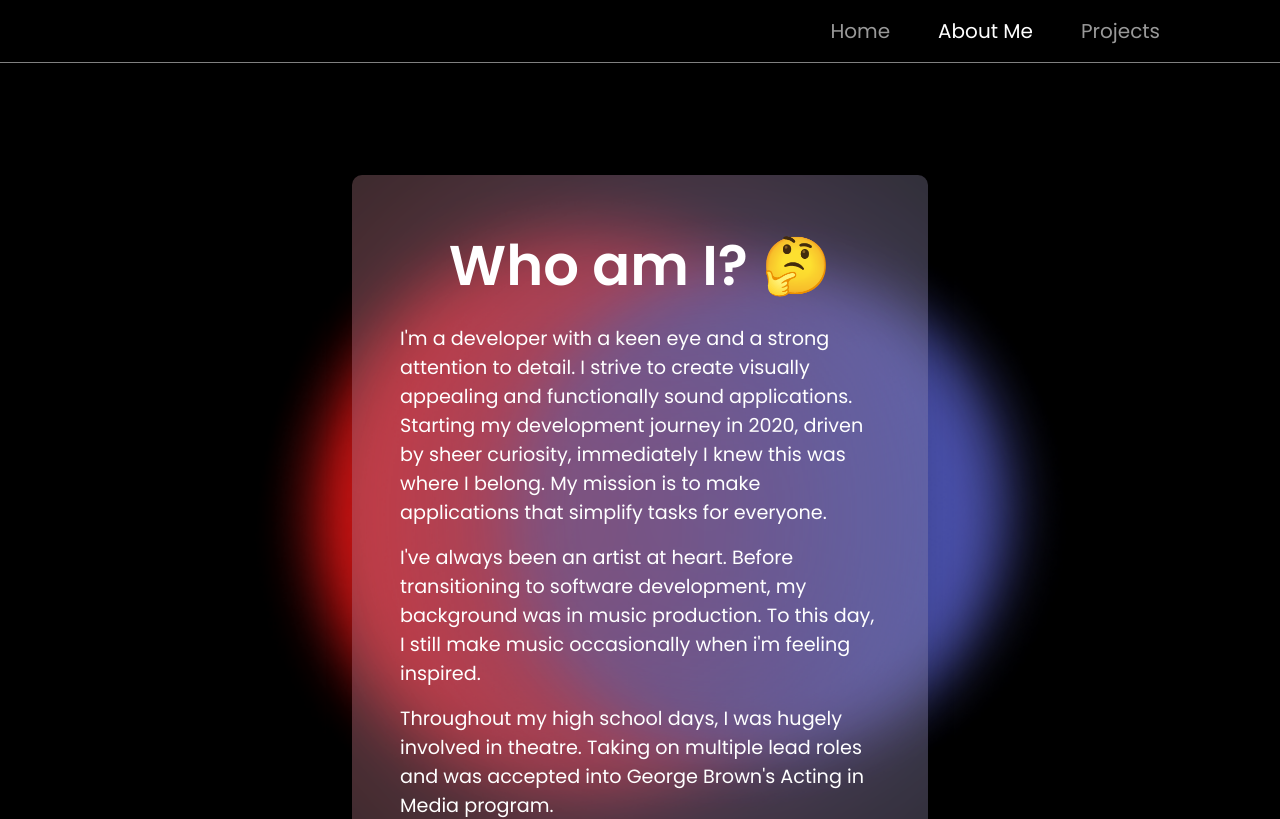
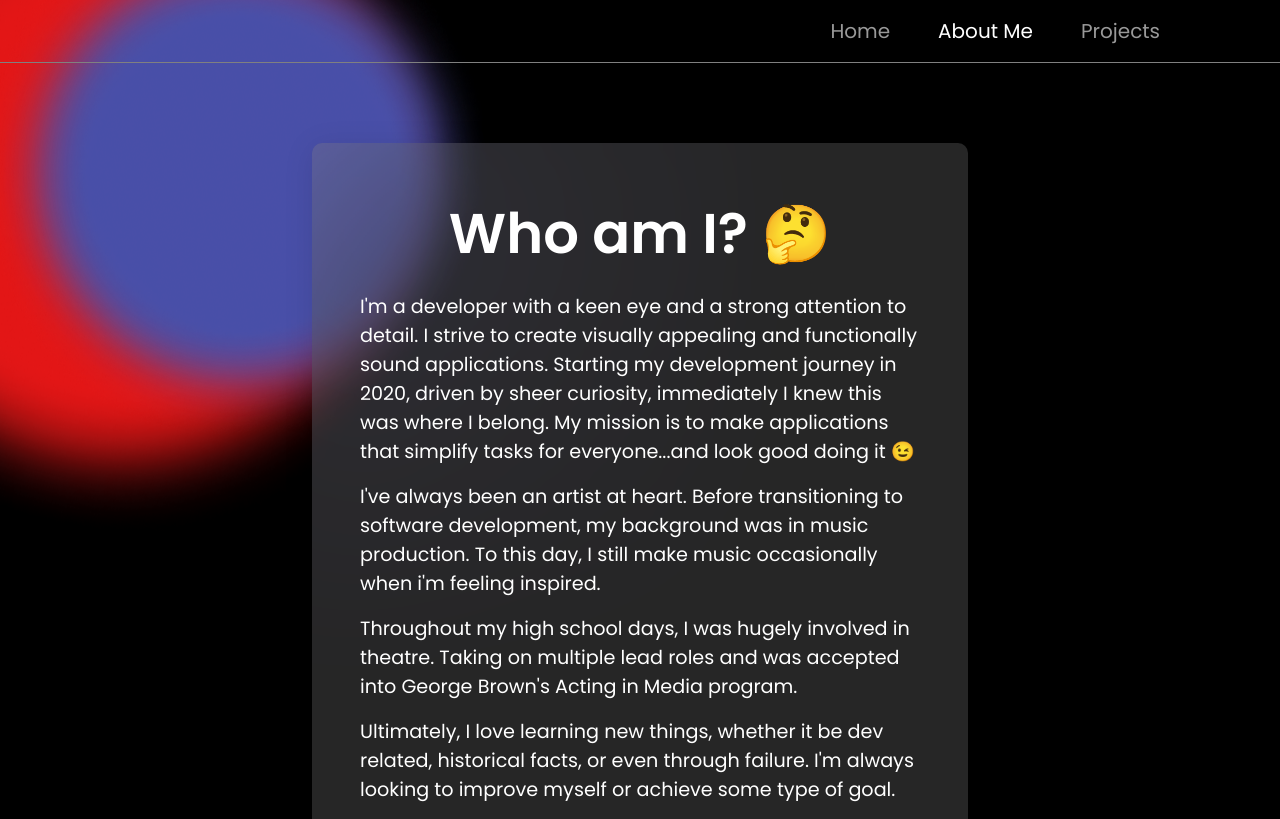
Before and after one commit to KurtEuraj/kurt-euraj-portfolio, a React (Create React App) app: page /about in a window 1280 px wide. Shown: the top 819 px of the page. Built offline with nearby package versions, Linux system fonts and the light colour scheme.

Commit message:
add AboutText on load animation. add follow cursor animation to blurry circles.

```diff
--- a/src/components/AboutText/AboutText.jsx
+++ b/src/components/AboutText/AboutText.jsx
@@ -1,6 +1,41 @@
 import "./AboutText.scss"
+import { gsap } from "gsap";
+import { useGSAP } from "@gsap/react";
+import { ScrollTrigger } from "gsap/ScrollTrigger";
 
 function AboutText() {
+    gsap.registerPlugin(useGSAP, ScrollTrigger);
+    const tl = gsap.timeline();
+
+    useGSAP(() => {
+        tl.fromTo(".about-text__heading", {
+            opacity: 0,
+            y: 20,
+        }, {
+            duration: 1,
+            opacity: 1,
+            y: 0,
+        })
+
+        tl.fromTo(".about-text__wrapper", {
+            opacity: 0,
+            y: 20,
+        }, {
+            duration: 1.2,
+            opacity: 1,
+            y: 0,
+        }, 0)
+
+        tl.fromTo(".about-text__body", {
+            opacity: 0,
+            y: 20
+        }, {
+            duration: 1,
+            opacity: 1,
+            y: 0,
+            stagger: 0.25,
+        }, "-=0.5")
+    }, {})
 
     return (
         <div className="about-text">
@@ -8,13 +43,19 @@ function AboutText() {
                 <h1 className="about-text__heading">Who am I? 🤔</h1>
                 <div className="about-text__body-wrapper">
                     <p className="about-text__body">
-                        I'm a developer with a keen eye and a strong attention to detail. I strive to create visually appealing and functionally sound applications. Starting my development journey in 2020, driven by sheer curiosity, immediately I knew this was where I belong. My mission is to make applications that simplify tasks for everyone.
+                        I'm a developer with a keen eye and a strong attention to detail. I strive to create visually appealing and functionally sound applications. Starting my development journey in 2020, driven by sheer curiosity, immediately I knew this was where I belong. My mission is to make applications that simplify tasks for everyone...and look good doing it 😉
                     </p>
                     <p className="about-text__body">
                         I've always been an artist at heart. Before transitioning to software development, my background was in music production. To this day, I still make music occasionally when i'm feeling inspired.
                     </p>
                     <p className="about-text__body">
-                    Throughout my high school days, I was hugely involved in theatre. Taking on multiple lead roles and was accepted into George Brown's Acting in Media program.
+                        Throughout my high school days, I was hugely involved in theatre. Taking on multiple lead roles and was accepted into George Brown's Acting in Media program.
+                    </p>
+                    <p className="about-text__body">
+                        Ultimately, I love learning new things, whether it be dev related, historical facts, or even through failure. I'm always looking to improve myself or achieve some type of goal.
+                    </p>
+                    <p className="about-text__body">
+                        In my free time, I love watching Formula 1 🏎️, doing horribly in video games 🎮, and hanging out with friends and family. Thanks for taking the time to check out my site!🙏 Feel free to connect with me on LinkedIn!😄
                     </p>
                 </div>
             </div>
--- a/src/components/AboutText/AboutText.scss
+++ b/src/components/AboutText/AboutText.scss
@@ -5,7 +5,7 @@
     display: flex;
     justify-content: center;
     align-items: center;
-    padding-top: 3rem;
+    padding: 3rem 0;
     margin: $mobile-container;
     color: $white;
 
@@ -15,7 +15,7 @@
 
     @include desktop {
         margin: $desktop-container;
-        padding-top: 7rem;
+        padding: 5rem 0;
     }
 
     &__wrapper {
@@ -51,7 +51,7 @@
         gap: 1rem;
 
         @include desktop {
-            max-width: 30rem;
+            max-width: 35rem;
         }
     }
 
--- a/src/components/BlurryCircle/BlurryCircle.jsx
+++ b/src/components/BlurryCircle/BlurryCircle.jsx
@@ -4,22 +4,14 @@ import { ScrollTrigger } from "gsap/ScrollTrigger";
 import blur1 from "../../assets/images/Elipse1.png"
 import blur2 from "../../assets/images/Elipse2.png"
 import "./BlurryCircle.scss"
+import { useEffect } from "react";
 
 function BlurryCircle() {
 
     gsap.registerPlugin(useGSAP, ScrollTrigger);
     const tl = gsap.timeline();
 
-    useGSAP(() => {
-        tl.to(".blurry-circle", {
-            duration: 3,
-            y: `random(${-window.innerHeight + window.innerHeight/1.5}, ${window.innerHeight - window.innerHeight/1.5})`,
-            x: `random(${-window.innerWidth + window.innerWidth/1.5}, ${window.innerWidth - window.innerWidth/1.5})`,
-            repeat: -1,
-            yoyo: true,
-            ease: "sine.inOut",
-            repeatRefresh: true
-        })
+    const { contextSafe } = useGSAP(() => {
         tl.to(".blurry-circle__item-1", {
             duration: 3,
             y: "random(-100vh, 100vh)",
@@ -44,11 +36,26 @@ function BlurryCircle() {
         }, 0)
     }, {})
 
+    useEffect(() => {
+        const followCursor = contextSafe((e) => {
+            gsap.to(".blurry-circle", {
+                x: e.clientX,
+                y: e.clientY,
+                duration: 5,
+                ease: "back.out(4)",
+            })
+        })
+        window.addEventListener("mousemove", followCursor)
+        return () => {
+            window.removeEventListener('mousemove', followCursor);
+        }
+    }, [contextSafe])
+
     return (
         <>
             <div className="blurry-circle">
-                <img className="blurry-circle__item-1" src={blur1} alt="blurry circle animation"/>
-                <img className="blurry-circle__item-2" src={blur2} alt="blurry circle animation"/>
+                <img className="blurry-circle__item-1" src={blur1} alt="blurry circle animation" />
+                <img className="blurry-circle__item-2" src={blur2} alt="blurry circle animation" />
             </div>
         </>
     )
--- a/src/components/BlurryCircle/BlurryCircle.scss
+++ b/src/components/BlurryCircle/BlurryCircle.scss
@@ -5,17 +5,19 @@
     display: flex;
     justify-content: center;
     position: fixed;
-    top: 50%;
     color: #FFF;
     opacity: 90%;
     z-index: -1;
-    width: 100%;
 
     &__item-1 {
         width: 10rem;
         height: 10rem;
         margin-right: -1rem;
-        transform: scale(3);
+        transform: scale(2);
+
+        @include tablet {
+            transform: scale(3);
+        }
 
         @include desktop {
             width: 15rem;
@@ -28,7 +30,11 @@
         width: 10rem;
         height: 10rem;
         margin-left: -1rem;
-        transform: scale(3);
+        transform: scale(2);
+
+        @include tablet {
+            transform: scale(3);
+        }
 
         @include desktop {
             width: 15rem;
--- a/src/components/Header/Header.jsx
+++ b/src/components/Header/Header.jsx
@@ -32,6 +32,9 @@ function Header() {
         navTl.to(".nav-bar", {
             opacity: 1
         }, 0.75)
+        gsap.set(".nav-bar__mobile-wrapper", {
+            y: "-100vh",
+        }, 0)
     }, {})
 
     const clickMobileNav = contextSafe(() => {
@@ -59,7 +62,6 @@ function Header() {
             }, "-=0.1")
             tl.fromTo(".nav-bar__mobile-wrapper", {
                 opacity: 0,
-                y: "-100vh",
             }, {
                 duration: 0.25,
                 opacity: 1,
```
